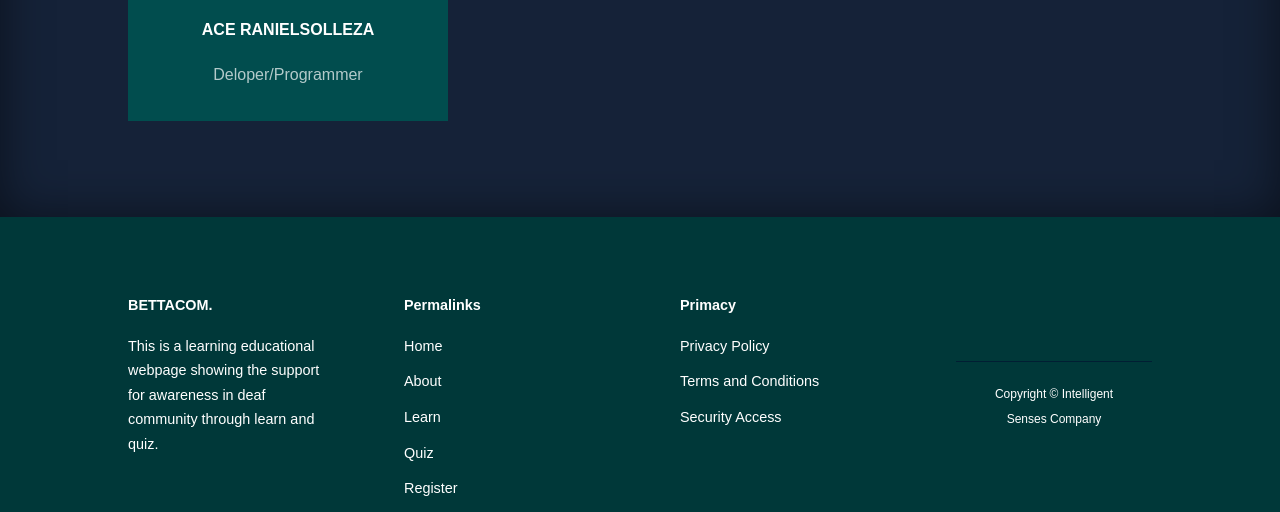
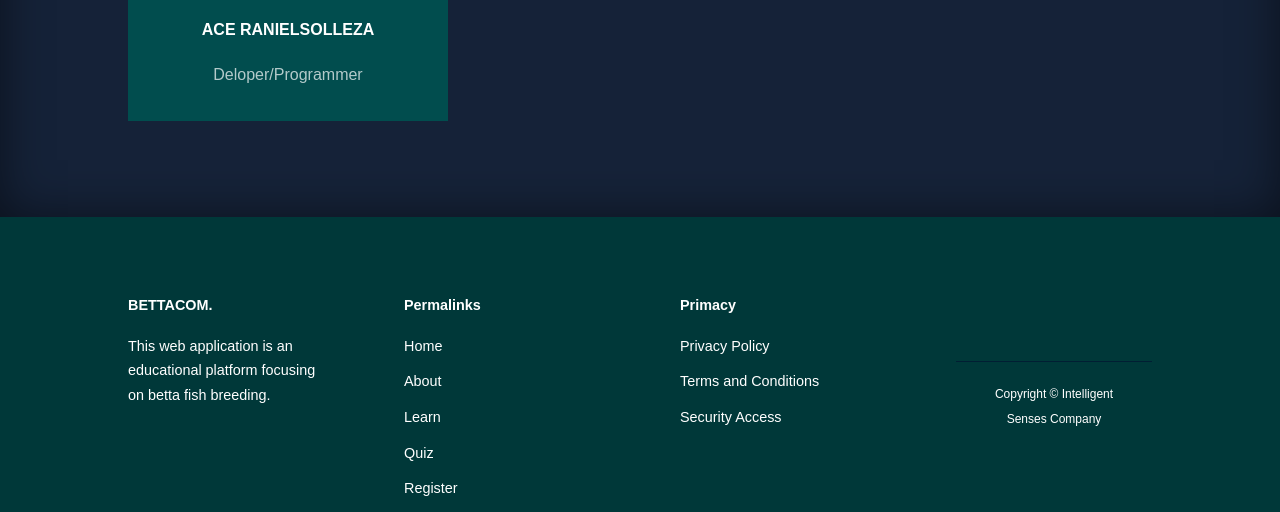
Before and after one commit to AceSolleza/BETTACOM, a plain HTML site: page about.html in a window 1280 px wide. Shown: the part 1125-1637 px from the top of the page. Drawn offline with nearby package versions, Linux system fonts and the light colour scheme.

Commit message:
Add files via upload

```diff
--- a/about.html
+++ b/about.html
@@ -85,7 +85,7 @@
             <div class="footer__1">
                 <a href="index.html" class="footer__logo"><h4>BETTACOM.</h4></a>
                 <p>
-                    This is a learning educational webpage showing the support for awareness in deaf community through learn and quiz.
+                    This web application is an educational platform focusing on betta fish breeding.
                 </p>
             </div>
 
```
Also changed, not shown: index.html (+1 -1 lines), learn.html (+1 -1 lines), register.html (+1 -1 lines), translate.html (+1 -1 lines).
